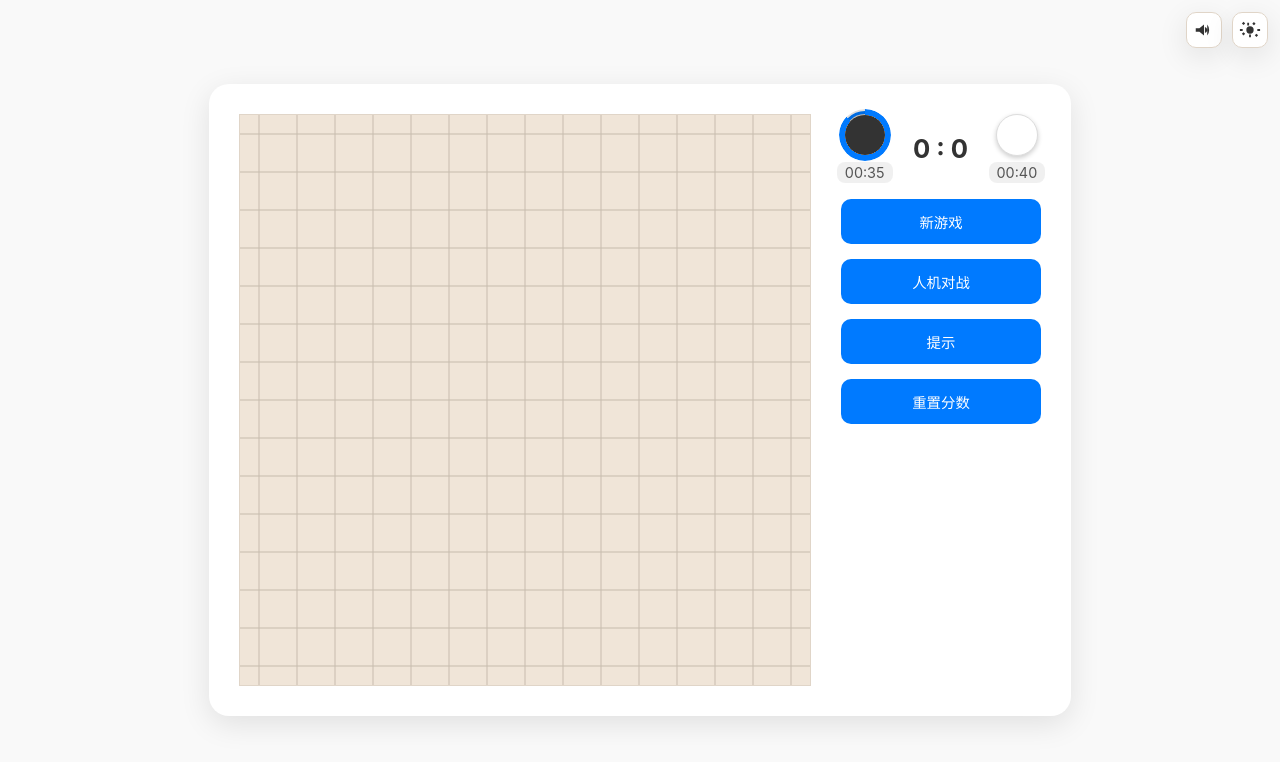
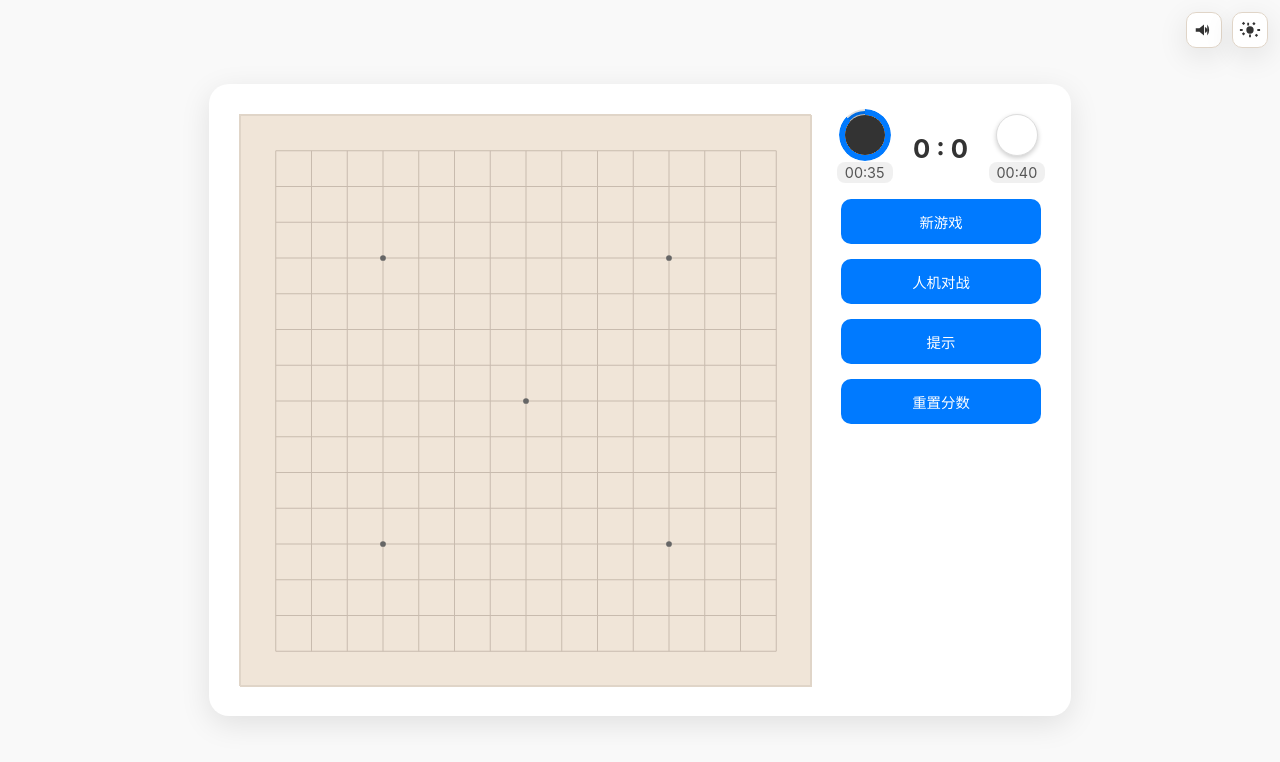
Before and after one commit to atay123/Gomoku, a plain HTML site: page index.html in a window 1280 px wide. Drawn offline with Linux system fonts and the light colour scheme.

Commit message:
双 Canvas 重构

```diff
--- a/index.html
+++ b/index.html
@@ -48,7 +48,10 @@
         </div>
 
         <div id="main-game-area">
-            <div id="board"></div>
+            <div id="board">
+                <canvas id="board-canvas"></canvas>
+                <canvas id="stones-canvas"></canvas>
+            </div>
             <div id="sidebar">
 
                 <div id="scoreboard-desktop" class="scoreboard" aria-label="比分与计时（桌面端）">
--- a/style.css
+++ b/style.css
@@ -141,9 +141,7 @@ h1 {
 }
 
 #board {
-    display: grid;
-    grid-template-columns: repeat(15, 1fr);
-    grid-template-rows: repeat(15, 1fr);
+    display: block;
     width: 90vw;
     height: 90vw;
     max-width: 570px;
@@ -151,6 +149,14 @@ h1 {
     background-color: var(--board-bg-color);
     border: 1px solid var(--board-border-color);
     position: relative;
+}
+
+#board canvas {
+    position: absolute;
+    inset: 0;
+    width: 100%;
+    height: 100%;
+    display: block;
 }
 
 /* 记分板与计时器 */
@@ -199,11 +205,8 @@ h1 {
 
 /* 删除重复的 .icon-btn 定义，统一见上 */
 
-/* 禁用棋盘时仅禁用格子点击，不影响右上角图标 */
-.board-disabled .intersection {
-    pointer-events: none;
-    cursor: not-allowed;
-}
+/* 禁用棋盘点击（Canvas 版本） */
+.board-disabled canvas { pointer-events: none; cursor: not-allowed; }
 .icon-btn:hover {
     transform: translateY(-1px);
 }
@@ -214,12 +217,7 @@ h1 {
     color: var(--text-color);
 }
 
-.intersection {
-    width: 100%;
-    height: 100%;
-    position: relative;
-    cursor: pointer;
-}
+/* 旧的格子元素已移除 */
 
 .intersection::before, .intersection::after {
     content: '';
--- a/ui.js
+++ b/ui.js
@@ -28,6 +28,10 @@ document.addEventListener('DOMContentLoaded', () => {
         });
     };
     const boardElement = document.getElementById('board');
+    const boardCanvas = document.getElementById('board-canvas');
+    const stonesCanvas = document.getElementById('stones-canvas');
+    const gctx = boardCanvas.getContext('2d');
+    const sctx = stonesCanvas.getContext('2d');
     const statusElement = document.getElementById('status-area');
     const statusElementMobile = document.getElementById('status-area-mobile');
     const scoreElement = document.getElementById('score-area');
@@ -77,24 +81,111 @@ document.addEventListener('DOMContentLoaded', () => {
     let tickingPlayer = 'black';
 
 
-    const renderBoard = () => {
-        boardElement.innerHTML = '';
+    // Canvas 渲染参数
+    const geom = { dpr: 1, w: 0, h: 0, cell: 0, pad: 0 };
+
+    const setCanvasSize = () => {
+        const rect = boardElement.getBoundingClientRect();
+        const size = Math.min(rect.width, rect.height);
+        const dpr = Math.max(1, window.devicePixelRatio || 1);
+        [boardCanvas, stonesCanvas].forEach(c => {
+            c.width = Math.round(size * dpr);
+            c.height = Math.round(size * dpr);
+            c.style.width = `${size}px`;
+            c.style.height = `${size}px`;
+        });
+        gctx.setTransform(dpr, 0, 0, dpr, 0, 0);
+        sctx.setTransform(dpr, 0, 0, dpr, 0, 0);
+        geom.dpr = dpr; geom.w = size; geom.h = size;
+        const spaces = BOARD_SIZE - 1;
+        geom.cell = size / (spaces + 2);
+        geom.pad = geom.cell; // 边缘留整格，所有格子等宽
+    };
+
+    const drawGrid = () => {
+        const { w, h, cell, pad } = geom;
+        gctx.clearRect(0, 0, w, h);
+        // 背景由 CSS 提供，这里只画网格
+        gctx.strokeStyle = getComputedStyle(document.documentElement).getPropertyValue('--line-color') || '#bbb';
+        gctx.lineWidth = 1;
+        gctx.beginPath();
+        for (let i = 0; i < BOARD_SIZE; i++) {
+            const x = pad + i * cell;
+            gctx.moveTo(x, pad);
+            gctx.lineTo(x, h - pad);
+            const y = pad + i * cell;
+            gctx.moveTo(pad, y);
+            gctx.lineTo(w - pad, y);
+        }
+        gctx.stroke();
+        // 星位
+        const starsIdx = [3, 7, 11];
+        const starR = Math.max(2, Math.min(4, cell * 0.08));
+        gctx.fillStyle = '#666';
+        const points = [
+            { r: 3, c: 3 }, { r: 3, c: 11 }, { r: 7, c: 7 }, { r: 11, c: 3 }, { r: 11, c: 11 }
+        ];
+        points.forEach(p => {
+            const x = pad + p.c * cell; const y = pad + p.r * cell;
+            gctx.beginPath();
+            gctx.arc(x, y, starR, 0, Math.PI * 2);
+            gctx.fill();
+        });
+        // 边框
+        gctx.strokeStyle = getComputedStyle(document.documentElement).getPropertyValue('--board-border-color') || '#ccc';
+        gctx.strokeRect(0.5, 0.5, w - 1, h - 1);
+    };
+
+    // 当前高亮、提示
+    let lastMove = null; // {row,col}
+    let hintMove = null; // {row,col}
+
+    const drawStones = () => {
+        const { w, h, cell, pad } = geom;
+        sctx.clearRect(0, 0, w, h);
         const board = getBoard();
-        for (let row = 0; row < BOARD_SIZE; row++) {
-            for (let col = 0; col < BOARD_SIZE; col++) {
-                const intersection = document.createElement('div');
-                intersection.classList.add('intersection');
-                intersection.dataset.row = row;
-                intersection.dataset.col = col;
-                intersection.setAttribute('role', 'button');
-                intersection.setAttribute('tabindex', '0');
-                if (board[row][col]) {
-                    const pieceElement = document.createElement('div');
-                    pieceElement.classList.add('piece', board[row][col]);
-                    intersection.appendChild(pieceElement);
+        for (let r = 0; r < BOARD_SIZE; r++) {
+            for (let c = 0; c < BOARD_SIZE; c++) {
+                const color = board[r][c];
+                if (!color) continue;
+                const x = pad + c * cell, y = pad + r * cell;
+                const radius = cell * 0.42;
+                sctx.beginPath();
+                sctx.arc(x, y, radius, 0, Math.PI * 2);
+                if (color === 'black') {
+                    sctx.fillStyle = getComputedStyle(document.documentElement).getPropertyValue('--black-piece-bg') || '#333';
+                    sctx.shadowColor = 'rgba(0,0,0,0.25)';
+                    sctx.shadowBlur = 4;
+                    sctx.fill();
+                } else {
+                    sctx.fillStyle = getComputedStyle(document.documentElement).getPropertyValue('--white-piece-bg') || '#fff';
+                    sctx.fill();
+                    sctx.lineWidth = 1;
+                    sctx.strokeStyle = getComputedStyle(document.documentElement).getPropertyValue('--white-piece-border') || '#ddd';
+                    sctx.stroke();
                 }
-                boardElement.appendChild(intersection);
+                sctx.shadowBlur = 0;
             }
+        }
+        // 最后一步高亮
+        if (lastMove) {
+            const x = pad + lastMove.col * cell, y = pad + lastMove.row * cell;
+            sctx.beginPath();
+            sctx.arc(x, y, cell * 0.5, 0, Math.PI * 2);
+            sctx.lineWidth = 2;
+            sctx.strokeStyle = getComputedStyle(document.documentElement).getPropertyValue('--hint-border-color') || '#0a84ff';
+            sctx.stroke();
+        }
+        // 提示高亮
+        if (hintMove) {
+            const x = pad + hintMove.col * cell, y = pad + hintMove.row * cell;
+            sctx.beginPath();
+            sctx.arc(x, y, cell * 0.5, 0, Math.PI * 2);
+            sctx.setLineDash([4, 4]);
+            sctx.lineWidth = 2;
+            sctx.strokeStyle = getComputedStyle(document.documentElement).getPropertyValue('--hint-border-color') || '#0a84ff';
+            sctx.stroke();
+            sctx.setLineDash([]);
         }
     };
 
@@ -111,12 +202,8 @@ document.addEventListener('DOMContentLoaded', () => {
         const winningLine = placePiece(row, col, currentPlayer);
 
         playSound(placeSound);
-        renderBoard();
-
-        const newPieceElement = boardElement.querySelector(`[data-row='${row}'][data-col='${col}']`).firstChild;
-        const prevHighlighted = boardElement.querySelector('.piece.new-piece');
-        if (prevHighlighted) prevHighlighted.classList.remove('new-piece');
-        if (newPieceElement) newPieceElement.classList.add('new-piece');
+        lastMove = { row, col };
+        drawStones();
 
         if (winningLine) {
             handleWin(currentPlayer, winningLine);
@@ -317,28 +404,30 @@ document.addEventListener('DOMContentLoaded', () => {
         }
 
         if (move) {
-            const hintElement = boardElement.querySelector(`[data-row='${move.row}'][data-col='${move.col}']`);
-            if (hintElement) {
-                hintElement.classList.add('hint');
-                setTimeout(() => {
-                    hintElement.classList.remove('hint');
-                }, 600);
-            }
+            hintMove = { row: move.row, col: move.col };
+            drawStones();
+            setTimeout(() => { hintMove = null; drawStones(); }, 600);
         }
     };
 
-    boardElement.addEventListener('click', (event) => {
-        // 禁用 AI 回合点击（白方为AI）
-        if (aiMode && getCurrentPlayer() === 'white') {
-            return;
-        }
-        const target = event.target;
-        if (target.classList.contains('intersection')) {
-            const row = parseInt(target.dataset.row, 10);
-            const col = parseInt(target.dataset.col, 10);
-            handlePlayerMove(row, col);
-        }
-    });
+    const pickCellFromEvent = (evt) => {
+        const rect = stonesCanvas.getBoundingClientRect();
+        const x = (evt.clientX || (evt.touches && evt.touches[0].clientX)) - rect.left;
+        const y = (evt.clientY || (evt.touches && evt.touches[0].clientY)) - rect.top;
+        const { cell, pad } = geom;
+        const col = Math.round((x - pad) / cell);
+        const row = Math.round((y - pad) / cell);
+        if (row < 0 || row >= BOARD_SIZE || col < 0 || col >= BOARD_SIZE) return null;
+        return { row, col };
+    };
+
+    const onCanvasClick = (event) => {
+        if (aiMode && getCurrentPlayer() === 'white') return;
+        const cell = pickCellFromEvent(event);
+        if (cell) handlePlayerMove(cell.row, cell.col);
+    };
+    stonesCanvas.addEventListener('click', onCanvasClick);
+    stonesCanvas.addEventListener('touchstart', (e) => { onCanvasClick(e); }, { passive: true });
 
     // 键盘可访问性：回车或空格在焦点格子落子
     boardElement.addEventListener('keydown', (event) => {
@@ -472,8 +561,17 @@ document.addEventListener('DOMContentLoaded', () => {
     }
 
     // Initial setup
-    renderBoard();
+    setCanvasSize();
+    drawGrid();
+    drawStones();
     updateStatus();
     updateScoreDisplay();
     updateTimerDisplays();
+
+    // Resize 监听
+    window.addEventListener('resize', () => {
+        setCanvasSize();
+        drawGrid();
+        drawStones();
+    });
 });
```
